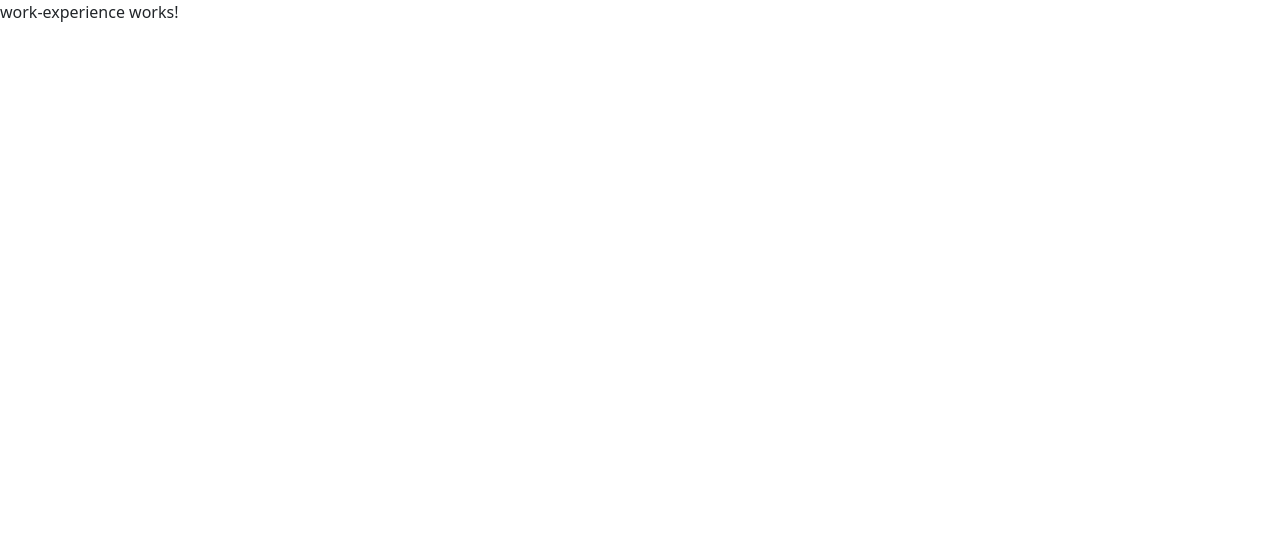
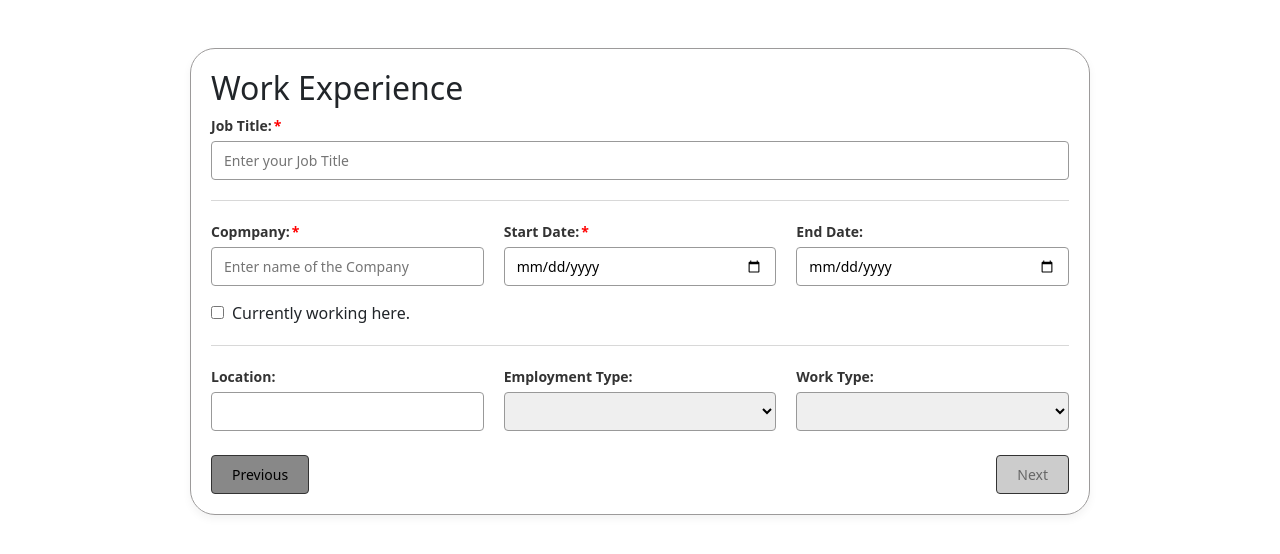
Before and after one commit to RishaanVats/resumeBuilder, an Angular app: page /work-experience in a window 1280 px wide. Shown: the top 554 px of the page. Built offline with nearby package versions, Linux system fonts and the light colour scheme.

Commit message:
half work on work experience page

```diff
--- a/src/app/shared/components/professional-summary/professional-summary.ts
+++ b/src/app/shared/components/professional-summary/professional-summary.ts
@@ -26,7 +26,7 @@ export class ProfessionalSummary {
   }
 
   public professionalSummary = new FormGroup({
-    summary: new FormControl('', [Validators.required, Validators.minLength(10)]),
+    summary: new FormControl('', [Validators.required, Validators.minLength(20)]),
     skills: new FormControl('', [Validators.required, Validators.minLength(10)]),
     expYears: new FormControl('', [Validators.required, Validators.min(0), Validators.max(100)]),
     expMonths: new FormControl('', [Validators.required, Validators.min(0), Validators.max(11)]),
--- a/src/app/shared/components/work-experience/work-experience.html
+++ b/src/app/shared/components/work-experience/work-experience.html
@@ -1 +1,60 @@
-<p>work-experience works!</p>
+<div class="form-container my-5">
+    <h2>Work Experience</h2>
+    <form [formGroup]="workExperience" (ngSubmit)="goNext()">
+        <div class="form-row">
+            <div class="form-group">
+                <label class="required" for="jobTitle">Job Title:</label>
+                <input type="text" id="jobTitle" formControlName="jobTitle" placeholder="Enter your Job Title" />
+            </div>
+        </div>
+        <hr>
+        <div class="form-row">
+            <div class="form-group">
+                <label class="required" for="companyName">Copmpany:</label>
+                <input type="text" id="companyName" formControlName="companyName"
+                    placeholder="Enter name of the Company" />
+            </div>
+            <div class="form-group">
+                <label class="required" for="startDate">Start Date:</label>
+                <input type="date" id="startDate" formControlName="startDate" />
+            </div>
+            <div class="form-group">
+                <label class="" for="endDate">End Date:</label>
+                <input type="date" id="endDate" formControlName="endDate" />
+            </div>
+        </div>
+        <div class="form-row">
+            <div class="align-content-center fs-6">
+                <input class="me-2" type="checkbox" id="currentlyWorking" formControlName="currentlyWorking" />
+                <label for="currentlyWorking">Currently working here.</label>
+            </div>
+        </div>
+        <hr>
+        <div class="form-row">
+            <div class="form-group">
+                <label for="location">Location:</label>
+                <input type="text" id="location" formControlName="location" />
+            </div>
+            <div class="form-group">
+                <label for="employmentType">Employment Type:</label>
+                <select formControlName="employmentType" id="employmentType">
+                    @for(type of employmentType; track $index){
+                    <option value={{type}}>{{type}}</option>
+                    }
+                </select>
+            </div>
+            <div class="form-group">
+                <label for="workType">Work Type:</label>
+                <select formControlName="workType" id="workType">
+                    @for(type of workType; track $index){
+                    <option value={{type}}>{{type}}</option>
+                    }
+                </select>
+            </div>
+        </div>
+        <div class="btn-container mt-4">
+            <button class="previous-btn" type="button" (click)="goPrevious()">Previous</button>
+            <button class="next-btn" type="submit" [disabled]="!workExperience.valid">Next</button>
+        </div>
+    </form>
+</div>
--- a/src/app/shared/components/work-experience/work-experience.ts
+++ b/src/app/shared/components/work-experience/work-experience.ts
@@ -1,13 +1,147 @@
 import { Component } from '@angular/core';
-import { RouterLink } from '@angular/router';
-import { ReactiveFormsModule, FormGroup, FormControl, Validators } from '@angular/forms';
+import { Router, ActivatedRoute } from '@angular/router';
+import {
+  ReactiveFormsModule,
+  FormGroup,
+  FormControl,
+  Validators,
+  FormControlName,
+} from '@angular/forms';
 
+import { resumeDataStateService } from '../../../core/services/resumeDataStateService';
+import { workExperienceData } from '../../types/types';
 
 @Component({
-  imports: [RouterLink, ReactiveFormsModule],
+  imports: [ReactiveFormsModule],
   standalone: true,
   selector: 'app-work-experience',
   styleUrl: './work-experience.css',
   templateUrl: './work-experience.html',
 })
-export class WorkExperience {}
+export class WorkExperience {
+  constructor(
+    private resumeDataStateService: resumeDataStateService,
+    private router: Router,
+    private route: ActivatedRoute,
+  ) {}
+
+  employmentType = ['Full-time', 'Part-time', 'Contract', 'Internship', 'Freelance'];
+  workType =  ['On-site', 'Remote', 'Hybrid'];
+
+  ngOnInit() {
+    this.syncEndDateState();
+
+    this.workExperience.get('currentlyWorking')?.valueChanges.subscribe(() => {
+      this.syncEndDateState();
+    });
+
+    const existingData = this.resumeDataStateService.get('workExperienceData');
+    if (existingData) {
+      this.workExperience.patchValue(existingData); // restores previously filled data
+    }
+  }
+
+  private syncEndDateState() {
+    const currentlyWorking = this.workExperience.get('currentlyWorking')?.value === true;
+    const endDateControl = this.workExperience.get('endDate');
+
+    if (currentlyWorking) {
+      endDateControl?.disable({ emitEvent: false });
+      endDateControl?.setValue('', { emitEvent: false });
+      return;
+    }
+
+    endDateControl?.enable({ emitEvent: false });
+  }
+
+  public workExperience = new FormGroup({
+    jobTitle: new FormControl('', [Validators.required, Validators.minLength(10)]),
+    companyName: new FormControl('', [Validators.required, Validators.minLength(10)]),
+    employmentType: new FormControl('', [
+      Validators.required,
+      Validators.min(0),
+      Validators.max(100),
+    ]),
+    location: new FormControl('', [Validators.required, Validators.min(0), Validators.max(15)]),
+    workType: new FormControl('', Validators.required),
+    startDate: new FormControl('', Validators.required),
+    endDate: new FormControl(''),
+    currentlyWorking: new FormControl<boolean>(false),
+    jobDescription: new FormControl('', Validators.required),
+    responsibilities: new FormControl('', Validators.required),
+    achievements: new FormControl(''),
+    keyProjects: new FormControl<string[]>([], Validators.required),
+    technologiesUsed: new FormControl<string[]>([], Validators.required),
+    customInformation: new FormControl(''),
+  });
+
+  goNext() {
+    console.log('Next section clicked');
+
+    if (this.workExperience.valid) {
+      console.log('Form is valid. Proceeding to the next section.');
+    } else {
+      console.log('Form is invalid. Please fill in all required fields correctly.');
+      this.workExperience.markAllAsTouched();
+    }
+    const formValues = this.workExperience.getRawValue();
+    const keyProjects = Array.isArray(formValues.keyProjects) ? formValues.keyProjects : [];
+    const technologiesUsed = Array.isArray(formValues.technologiesUsed)
+      ? formValues.technologiesUsed
+      : [];
+    const workType = (formValues.workType ?? '') as 'On-site' | 'Remote' | 'Hybrid';
+    const employmentType = (formValues.employmentType ?? '') as
+      'Full-time' | 'Part-time' | 'Contract' | 'Internship' | 'Freelance';
+    const workExperienceData: workExperienceData = {
+      jobTitle: formValues.jobTitle ?? '',
+      companyName: formValues.companyName ?? '',
+      employmentType,
+      location: formValues.location ?? '',
+      workType,
+      startDate: formValues.startDate ?? '',
+      endDate: formValues.endDate ?? '',
+      currentlyWorking: Boolean(formValues.currentlyWorking),
+      jobDescription: formValues.jobDescription ?? '',
+      responsibilities: formValues.responsibilities ?? '',
+      achievements: formValues.achievements ?? '',
+      keyProjects,
+      technologiesUsed,
+      customInformation: formValues.customInformation ?? '',
+    };
+
+    this.resumeDataStateService.patch('workExperienceData', workExperienceData); // save data before navigating
+    this.router.navigate(['../work-experience'], { relativeTo: this.route });
+  }
+
+  goPrevious() {
+    console.log('Previous button clicked from professional summary form');
+
+    const formValues = this.workExperience.getRawValue();
+    const keyProjects = Array.isArray(formValues.keyProjects) ? formValues.keyProjects : [];
+    const technologiesUsed = Array.isArray(formValues.technologiesUsed)
+      ? formValues.technologiesUsed
+      : [];
+    const workType = (formValues.workType ?? '') as 'On-site' | 'Remote' | 'Hybrid';
+    const employmentType = (formValues.employmentType ?? '') as
+      'Full-time' | 'Part-time' | 'Contract' | 'Internship' | 'Freelance';
+    const workExperienceData: workExperienceData = {
+      jobTitle: formValues.jobTitle ?? '',
+      companyName: formValues.companyName ?? '',
+      employmentType,
+      location: formValues.location ?? '',
+      workType,
+      startDate: formValues.startDate ?? '',
+      endDate: formValues.endDate ?? '',
+      currentlyWorking: Boolean(formValues.currentlyWorking),
+      jobDescription: formValues.jobDescription ?? '',
+      responsibilities: formValues.responsibilities ?? '',
+      achievements: formValues.achievements ?? '',
+      keyProjects,
+      technologiesUsed,
+      customInformation: formValues.customInformation ?? '',
+    };
+
+    this.resumeDataStateService.patch('workExperienceData', workExperienceData); // save data before navigating
+    this.router.navigate(['../personal-info'], { relativeTo: this.route });
+  }
+}
--- a/src/app/shared/types/types.ts
+++ b/src/app/shared/types/types.ts
@@ -30,13 +30,13 @@ export interface workExperienceData {
     employmentType: 'Full-time' | 'Part-time' | 'Contract' | 'Internship' | 'Freelance';
     location: string;
     workType: 'On-site' | 'Remote' | 'Hybrid';
-    startDate: Date;
-    endDate?: Date;
+    startDate: string;
+    endDate?: string;
     currentlyWorking: boolean;
     jobDescription: string;
     keyProjects: string[];
     responsibilities: string;
-    technologiesUsed?: string[];
+    technologiesUsed: string[];
     achievements?: string;
     customInformation?: string;
 }
--- a/src/styles.css
+++ b/src/styles.css
@@ -45,7 +45,7 @@
 }
 
 /* Input fields matching your image style */
-.form-group input {
+.form-group input, select {
     padding: 8px 12px;
     border: 1px solid #999;
     border-radius: 4px;
```
Also changed, not shown: src/app/shared/components/professional-summary/professional-summary.html (+9 -2 lines), 1 other file (tests, documents, lock files or other folders).
